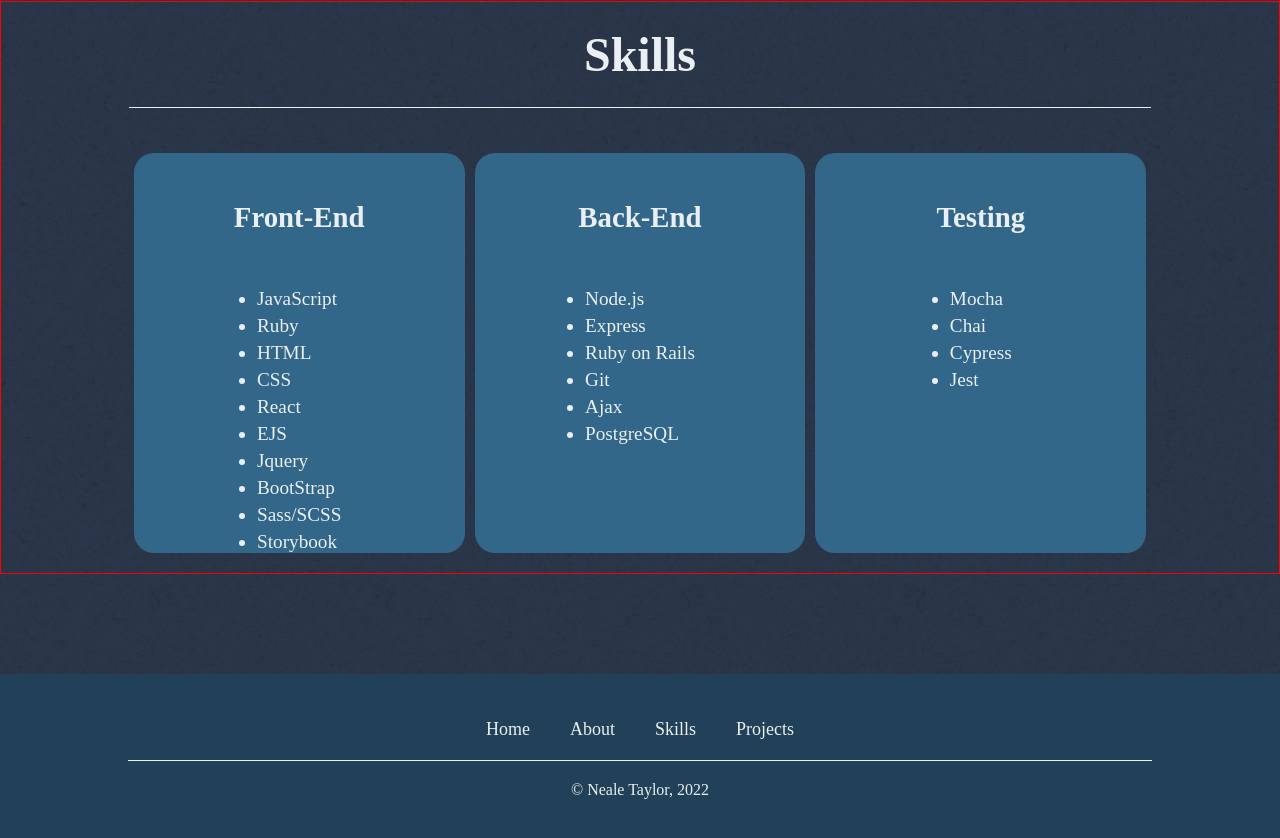
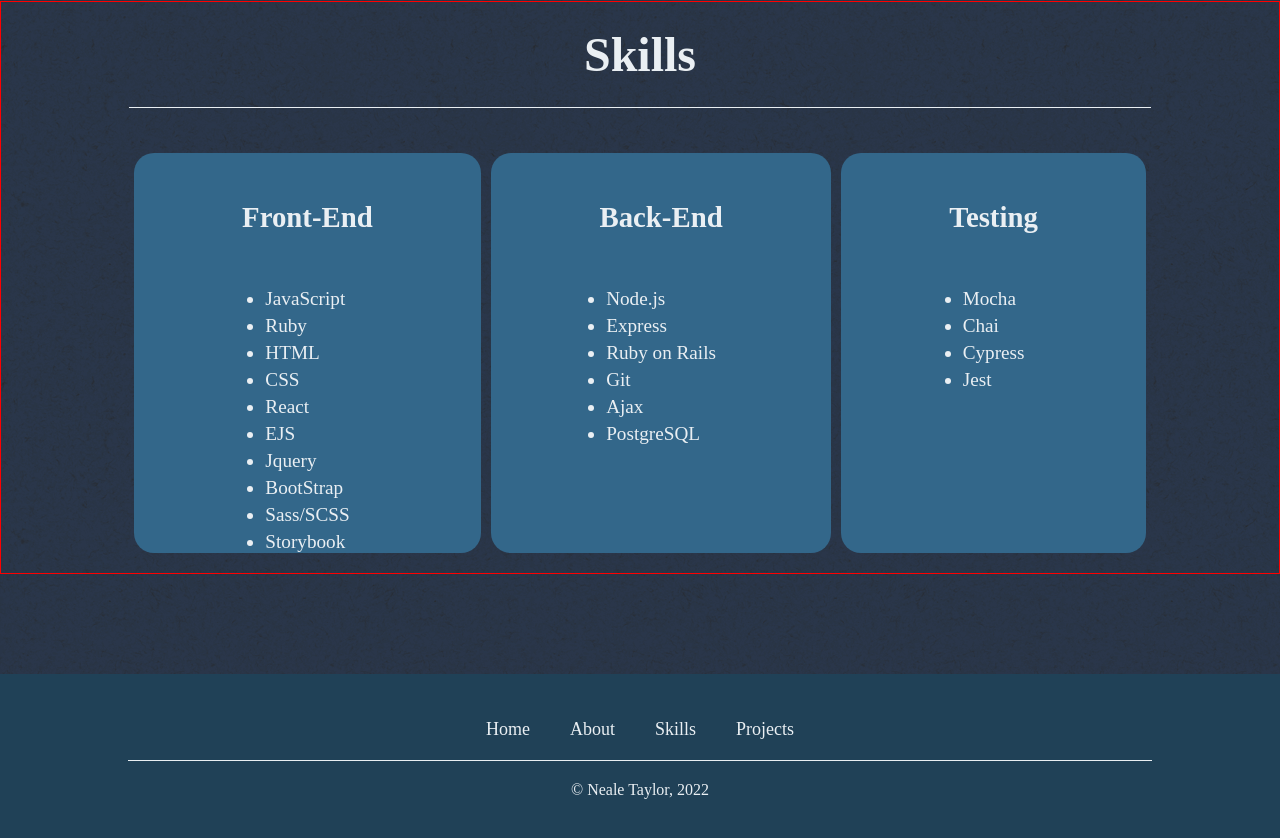
Before and after one commit to NealePT/nealetaylorcom, a React (Create React App) app in the folder react-site/: page / in a window 1280 px wide. Shown: the part 1480-2318 px from the top of the page. Built offline with nearby package versions, Linux system fonts and the light colour scheme.

Commit message:
fix flex

```diff
--- a/react-site/src/components/Skills.css
+++ b/react-site/src/components/Skills.css
@@ -22,7 +22,7 @@
   flex-direction: column;
   align-items: center;
   margin: 20px 5px;
-  min-width: calc(100% / 3 - 10px);
+  flex: 1 1 auto;
   font-size: 1.2rem;
 }
 
```
